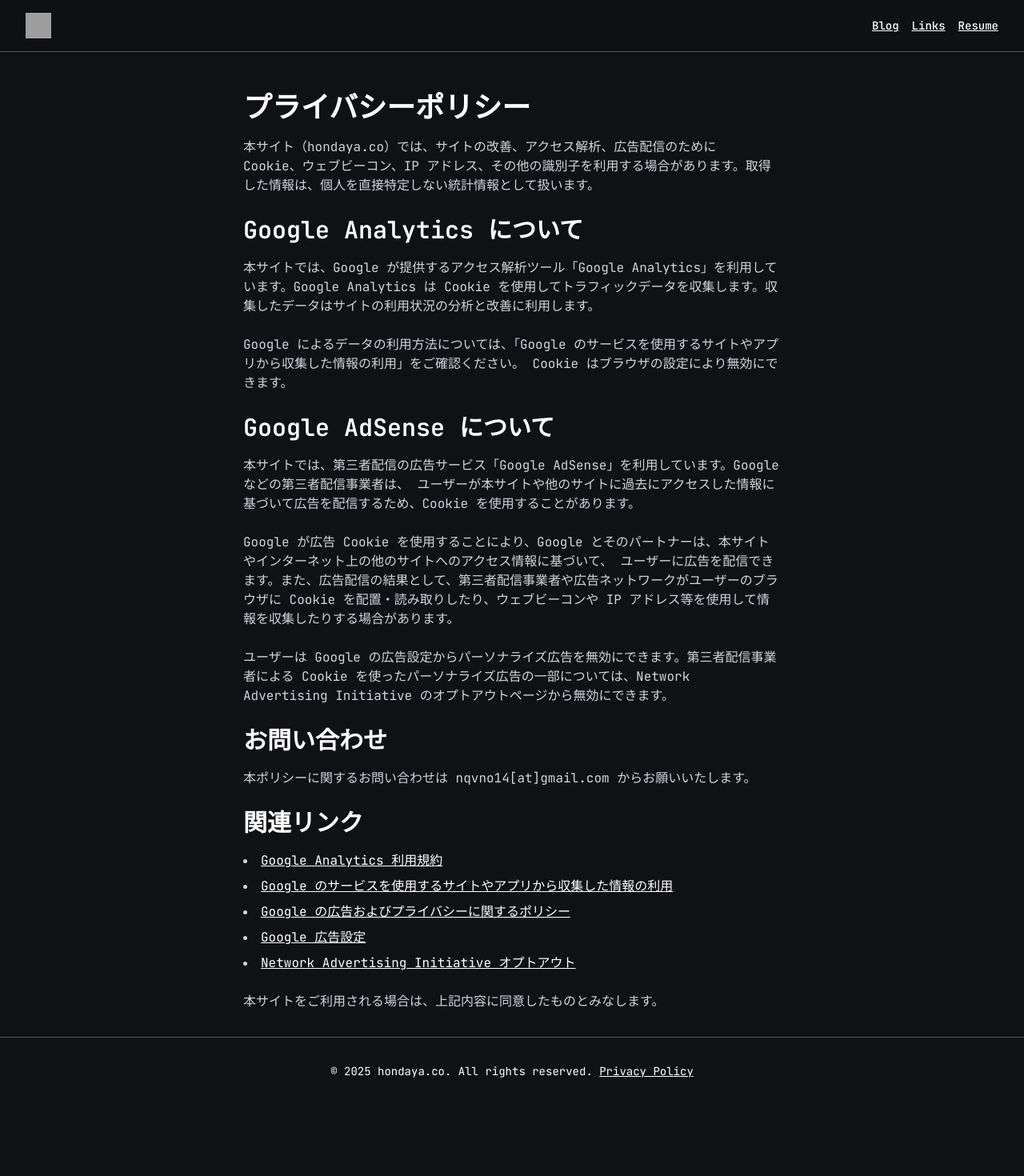
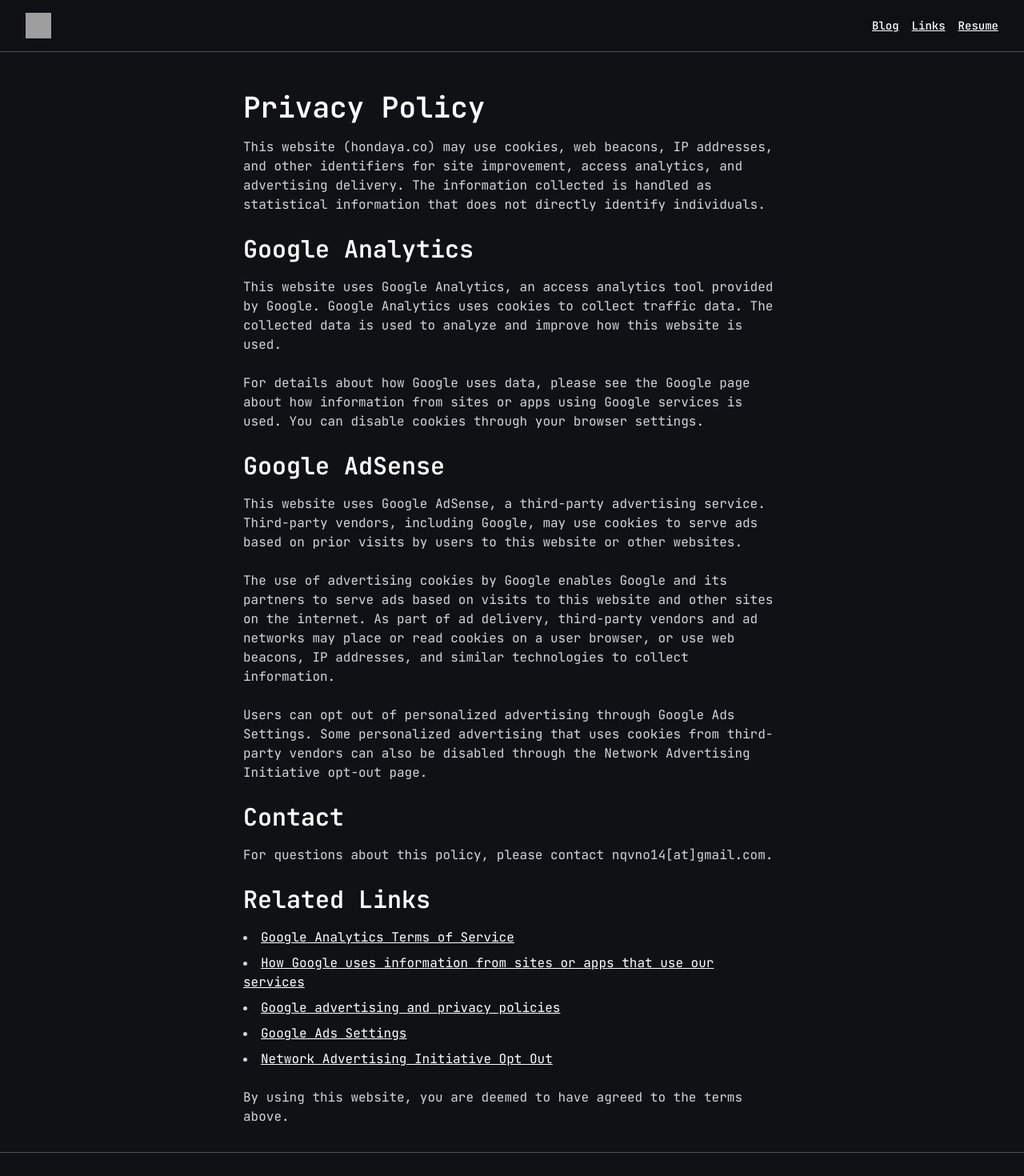
Before and after one commit to hondaya14/hondaya14.github.io, a Next.js app: page /privacy in a window 1280 px wide. Shown: the top 1470 px of the page at 80% size. Before the commit the page ends 1381 px from the top, so only its background shows below. Built offline with nearby package versions, Linux system fonts and the light colour scheme; grey boxes are pictures that could not be loaded.

Commit message:
docs: translate privacy policy to English

```diff
--- a/src/app/(site)/privacy/page.tsx
+++ b/src/app/(site)/privacy/page.tsx
@@ -8,49 +8,58 @@ import Link from "next/link";
 
 export const metadata = {
   title: "Privacy Policy | hondaya.co",
-  description: "hondaya.co のプライバシーポリシー",
+  description: "Privacy policy for hondaya.co",
 };
 
 export default function PrivacyPage() {
   return (
     <div className="max-w-4xl mx-auto px-4 py-8">
       <div className="max-w-2xl mx-auto space-y-6">
-        <h1 className="text-base font-semibold mb-2 text-red-400">プライバシーポリシー</h1>
+        <h1 className="text-base font-semibold mb-2 text-red-400">Privacy Policy</h1>
 
         <p className="text-gray-300">
-          本サイト（hondaya.co）では、サイトの改善、アクセス解析、広告配信のために Cookie、ウェブビーコン、IP
-          アドレス、その他の識別子を利用する場合があります。取得した情報は、個人を直接特定しない統計情報として扱います。
+          This website (hondaya.co) may use cookies, web beacons, IP addresses, and other
+          identifiers for site improvement, access analytics, and advertising delivery. The
+          information collected is handled as statistical information that does not directly
+          identify individuals.
         </p>
 
-        <h2 className="text-sm font-semibold mb-2 mt-4 text-red-400">Google Analytics について</h2>
+        <h2 className="text-sm font-semibold mb-2 mt-4 text-red-400">Google Analytics</h2>
         <p className="text-gray-300">
-          本サイトでは、Google が提供するアクセス解析ツール「Google Analytics」を利用しています。Google Analytics
-          は Cookie を使用してトラフィックデータを収集します。収集したデータはサイトの利用状況の分析と改善に利用します。
+          This website uses Google Analytics, an access analytics tool provided by Google. Google
+          Analytics uses cookies to collect traffic data. The collected data is used to analyze and
+          improve how this website is used.
         </p>
         <p className="text-gray-300">
-          Google によるデータの利用方法については、「Google のサービスを使用するサイトやアプリから収集した情報の利用」をご確認ください。
-          Cookie はブラウザの設定により無効にできます。
+          For details about how Google uses data, please see the Google page about how information
+          from sites or apps using Google services is used. You can disable cookies through your
+          browser settings.
         </p>
 
-        <h2 className="text-sm font-semibold mb-2 mt-4 text-red-400">Google AdSense について</h2>
+        <h2 className="text-sm font-semibold mb-2 mt-4 text-red-400">Google AdSense</h2>
         <p className="text-gray-300">
-          本サイトでは、第三者配信の広告サービス「Google AdSense」を利用しています。Google などの第三者配信事業者は、
-          ユーザーが本サイトや他のサイトに過去にアクセスした情報に基づいて広告を配信するため、Cookie を使用することがあります。
+          This website uses Google AdSense, a third-party advertising service. Third-party vendors,
+          including Google, may use cookies to serve ads based on prior visits by users to this
+          website or other websites.
         </p>
         <p className="text-gray-300">
-          Google が広告 Cookie を使用することにより、Google とそのパートナーは、本サイトやインターネット上の他のサイトへのアクセス情報に基づいて、
-          ユーザーに広告を配信できます。また、広告配信の結果として、第三者配信事業者や広告ネットワークがユーザーのブラウザに Cookie
-          を配置・読み取りしたり、ウェブビーコンや IP アドレス等を使用して情報を収集したりする場合があります。
+          The use of advertising cookies by Google enables Google and its partners to serve ads
+          based on visits to this website and other sites on the internet. As part of ad delivery,
+          third-party vendors and ad networks may place or read cookies on a user browser, or use
+          web beacons, IP addresses, and similar technologies to collect information.
         </p>
         <p className="text-gray-300">
-          ユーザーは Google の広告設定からパーソナライズ広告を無効にできます。第三者配信事業者による Cookie
-          を使ったパーソナライズ広告の一部については、Network Advertising Initiative のオプトアウトページから無効にできます。
+          Users can opt out of personalized advertising through Google Ads Settings. Some
+          personalized advertising that uses cookies from third-party vendors can also be disabled
+          through the Network Advertising Initiative opt-out page.
         </p>
 
-        <h2 className="text-sm font-semibold mb-2 mt-4 text-red-400">お問い合わせ</h2>
-        <p className="text-gray-300">本ポリシーに関するお問い合わせは nqvno14[at]gmail.com からお願いいたします。</p>
+        <h2 className="text-sm font-semibold mb-2 mt-4 text-red-400">Contact</h2>
+        <p className="text-gray-300">
+          For questions about this policy, please contact nqvno14[at]gmail.com.
+        </p>
 
-        <h2 className="text-sm font-semibold mb-2 mt-4 text-red-400">関連リンク</h2>
+        <h2 className="text-sm font-semibold mb-2 mt-4 text-red-400">Related Links</h2>
         <ul className="list-disc list-inside space-y-2 text-gray-300">
           <li>
             <Link
@@ -59,7 +68,7 @@ export default function PrivacyPage() {
               target="_blank"
               rel="noopener noreferrer"
             >
-              Google Analytics 利用規約
+              Google Analytics Terms of Service
             </Link>
           </li>
           <li>
@@ -69,7 +78,7 @@ export default function PrivacyPage() {
               target="_blank"
               rel="noopener noreferrer"
             >
-              Google のサービスを使用するサイトやアプリから収集した情報の利用
+              How Google uses information from sites or apps that use our services
             </Link>
           </li>
           <li>
@@ -79,7 +88,7 @@ export default function PrivacyPage() {
               target="_blank"
               rel="noopener noreferrer"
             >
-              Google の広告およびプライバシーに関するポリシー
+              Google advertising and privacy policies
             </Link>
           </li>
           <li>
@@ -89,7 +98,7 @@ export default function PrivacyPage() {
               target="_blank"
               rel="noopener noreferrer"
             >
-              Google 広告設定
+              Google Ads Settings
             </Link>
           </li>
           <li>
@@ -99,11 +108,13 @@ export default function PrivacyPage() {
               target="_blank"
               rel="noopener noreferrer"
             >
-              Network Advertising Initiative オプトアウト
+              Network Advertising Initiative Opt Out
             </Link>
           </li>
         </ul>
-        <p className="text-gray-300">本サイトをご利用される場合は、上記内容に同意したものとみなします。</p>
+        <p className="text-gray-300">
+          By using this website, you are deemed to have agreed to the terms above.
+        </p>
       </div>
     </div>
   );
```
